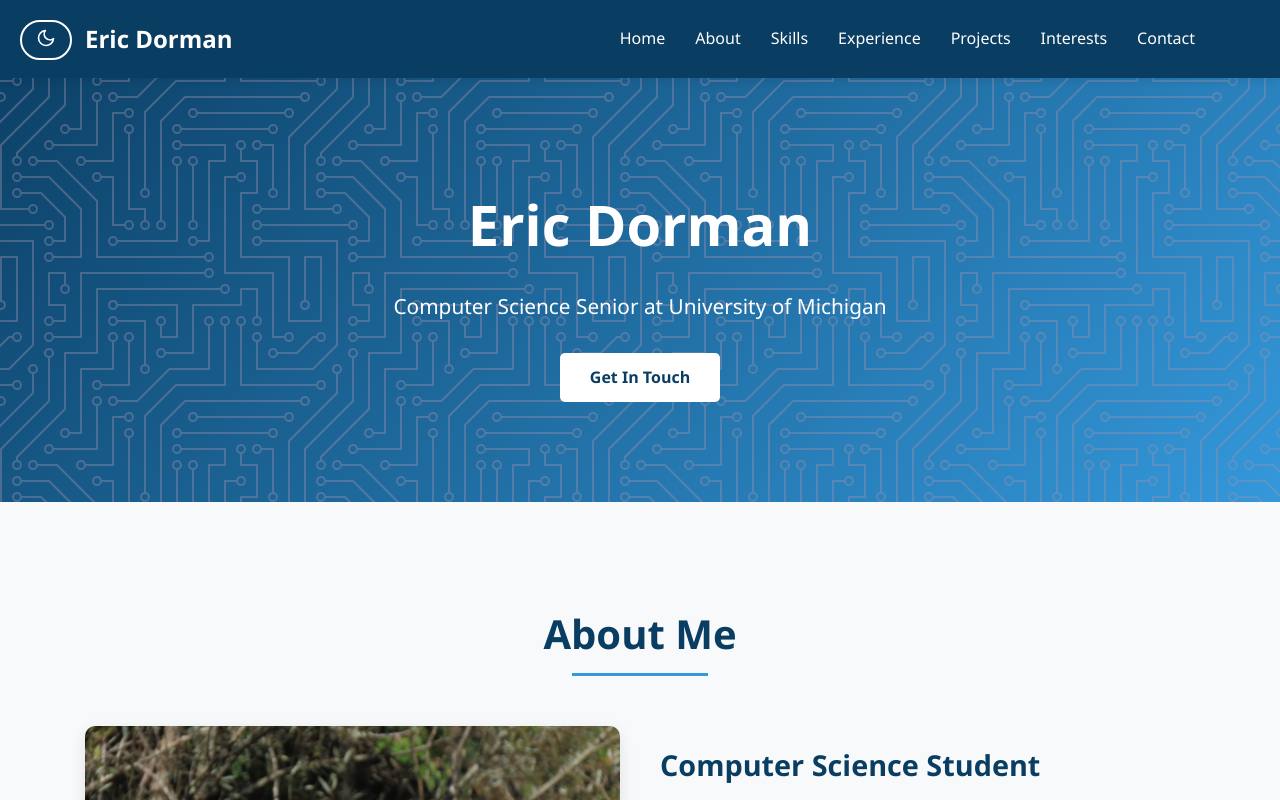
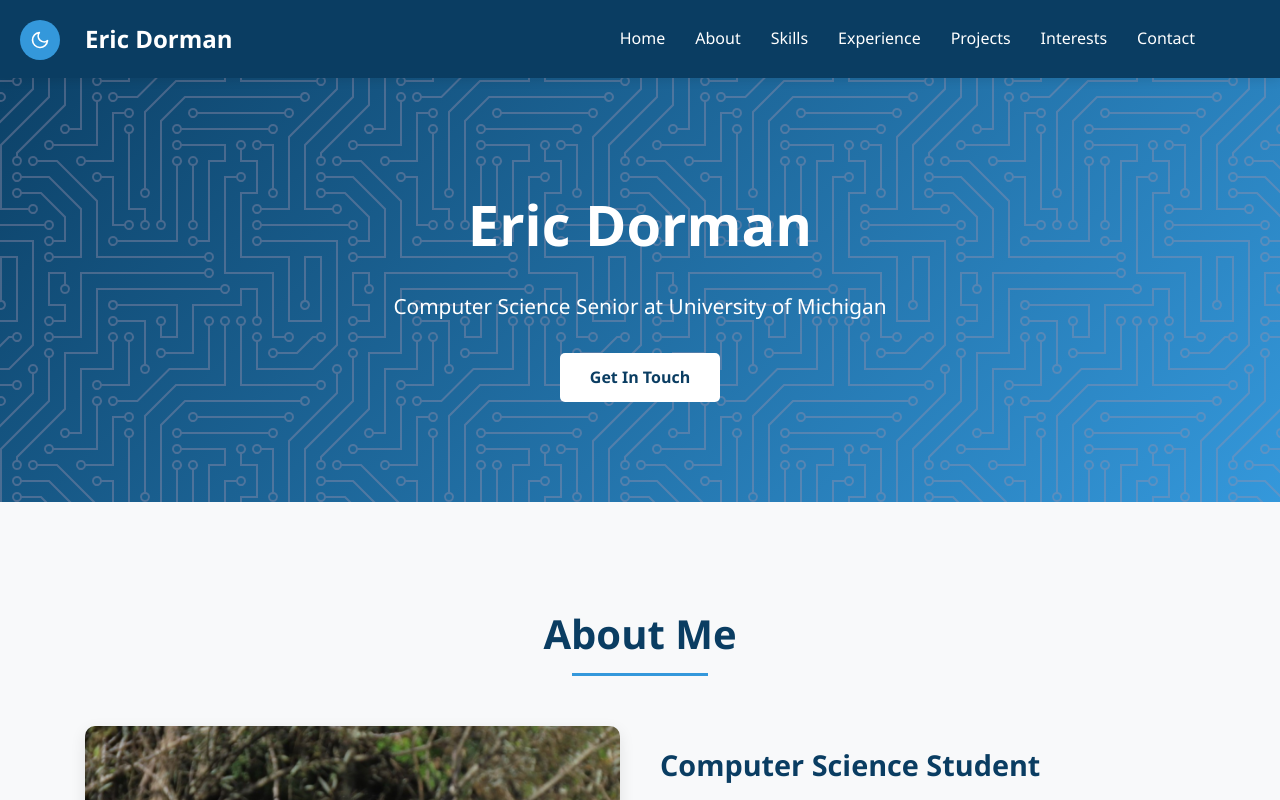
Before and after one commit to esdorman/ProfessionalWebsite, a React (Vite) app: page / in a window 1280 px wide. Shown: the top 800 px of the page. Built offline with nearby package versions, Linux system fonts and the light colour scheme.

Commit message:
updated versions of everything

```diff
--- a/src/App.tsx
+++ b/src/App.tsx
@@ -56,8 +56,16 @@
       title: "Euchre Card Game",
       description: "Recreated the Euchre card game. you can play with others or with bots",
       image: Euchre,
-      techStack: ["C++", "VSCode"],
+      techStack: ["C++"],
       details: "A recreation of the card game Euchre, where you can play with 3 other people, or by yourself up to four bots. Follows all the complex patterns and logic that the original game contains."
+    },
+    {
+      id: 4,
+      title: "LC2K Pipelined Implementation",
+      description: "Developed a cycle-accurate behavioral simulator for a pipelined implementation of the LC-2K, complete with data forwarding and simple branch prediction.",
+      image: Euchre,
+      techStack: ["C", "ARM Assembly"],
+      details: "Wrote code that implements the basic LC2K instructions on a simulated basics structure of a pipeline processor (5 stages, plus all the componenets). In other words, it inputs assembly instructions, and outputs the meory states of everything afterwards."
     }
   ];
 
@@ -424,8 +432,8 @@
                 viewport={{ once: true }}
               >
                 <h3>Tech Intern</h3>
-                <span className="date">Summer 2025, ?</span>
-                <p>TBD</p>
+                <span className="date">Summer 2025, Planned Systems International</span>
+                <p>Developed Powershell & PowerAutmate scripts for administrative purposes. Worked alongside the Chief Information Officer (CIO) during development.</p>
               </motion.div>
             </div>
           </div>
--- a/src/index.css
+++ b/src/index.css
@@ -765,19 +765,28 @@
   top: 20px;
   left: 20px;
   z-index: 1100;
-  background: transparent;
-  border: 2px solid white;
+  display: flex;
+  align-items: center;
+  justify-content: center;
+  width: 40px;
+  height: 40px;
+  background: var(--secondary);
   color: white;
-  padding: 6px 14px;
-  font-weight: 500;
-  border-radius: 20px;
+  border: none;
+  border-radius: 50%;
   cursor: pointer;
-  transition: background-color 0.3s ease, color 0.3s ease;
+  transition: all 0.3s ease;
 }
 
 .theme-toggle:hover {
   background: white;
-  color: var(--primary);
+  color: var(--secondary);
+  transform: translateY(-3px);
+}
+
+.theme-toggle svg {
+  width: 20px;
+  height: 20px;
 }
 
 /* Dark Mode Styles */
```
